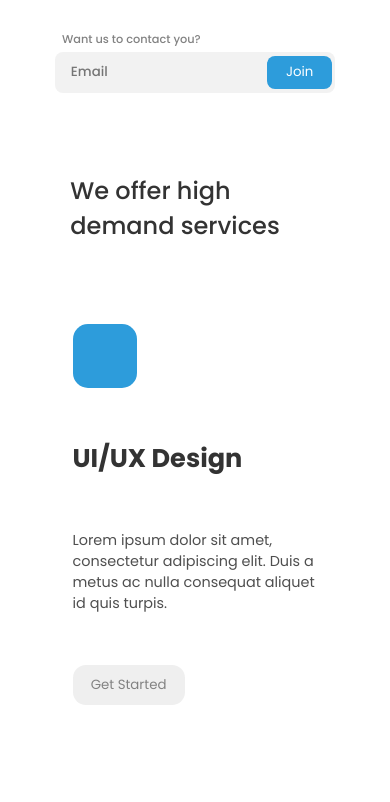
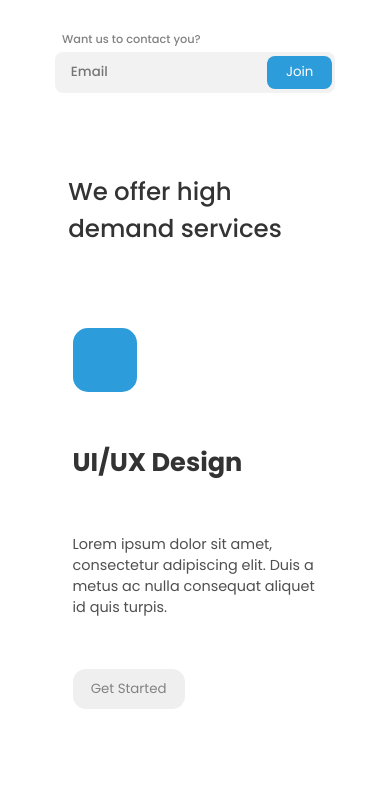
Before and after one commit to AkaraTawng/eddie-homepage-devio, a plain HTML site: page index.html in a window 390 px wide. Shown: the part 447-1249 px from the top of the page. Drawn offline with Linux system fonts and the light colour scheme; some icons are missing.

Commit message:
set clamp on services h1 font size

```diff
--- a/scss/components/_service-cards.scss
+++ b/scss/components/_service-cards.scss
@@ -1,7 +1,7 @@
 #service-cards-outer-container {
-
+    display: flex;
+    flex-direction: column;
     @include laptop {
-        display: flex;
         flex-direction: row;
         justify-content: space-around;
         width: 100%;
@@ -12,14 +12,11 @@
     display: flex;
     flex-direction: column;
     justify-content: space-around;
-    // background-color: rgb(216, 216, 216);
     height: 30rem;
-    // width: 90%;
     width: 18rem;
     width: 25rem;
     width: clamp(18rem, 16.6rem + 7vw, 25rem);
     border-radius: 15px;
-    // padding: 10%;
     padding: 1.5rem;
 
     &:hover {
--- a/scss/layout/_services.scss
+++ b/scss/layout/_services.scss
@@ -11,6 +11,8 @@
         padding-top: 5rem;
         margin-left: -2.5rem;
         margin-bottom: 2rem;
+        font-size: 1.5rem;
+        font-size: clamp(1.5rem, 1.36rem + 0.7vw, 2.2rem);
     }
 
 }
```
Also changed, not shown: main.css, 1 other file.
